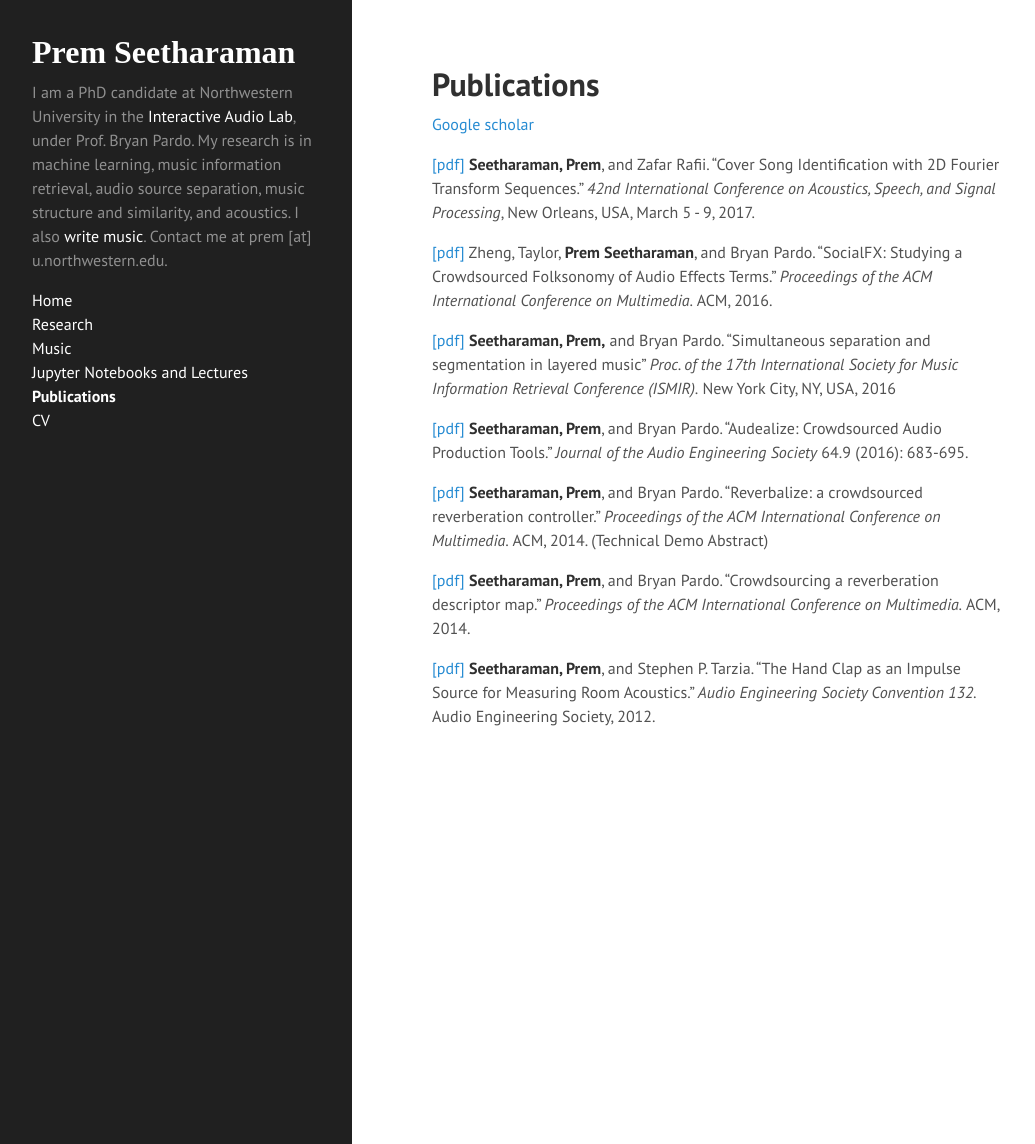
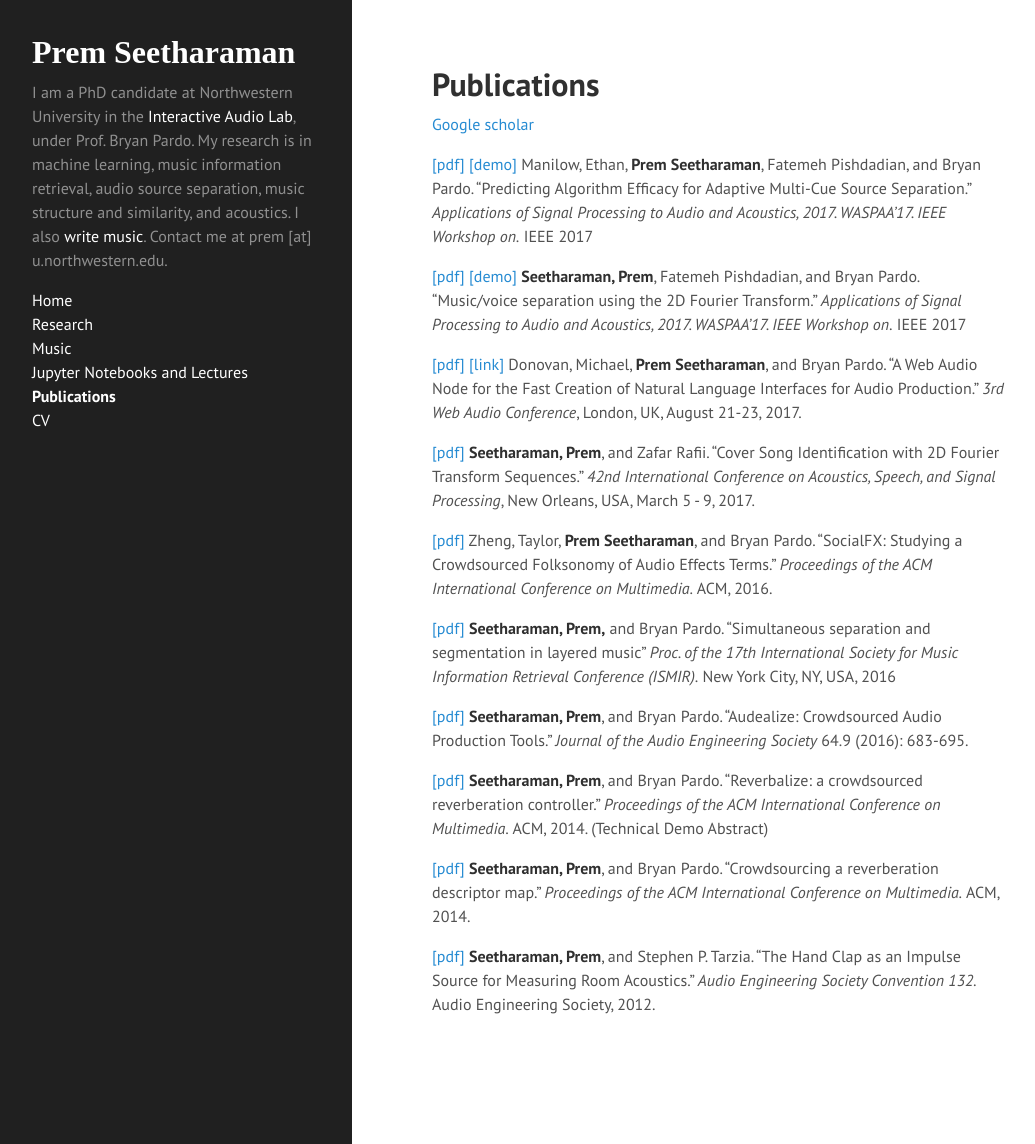
Before and after one commit to pseeth/pseeth.github.io.old, a Jekyll site: the page built from publications.md, in a window 1280 px wide and 1144 px high. Shown: the whole window, without its empty margins (0-1035 px from the left). Built offline with Jekyll 4.4.1, drawn with Linux system fonts in a browser that asks for light colours; Markdown is read by kramdown in place of the engine named in the settings; comment, search, counter and statistics services are not loaded.

Commit message:
updated pubs

```diff
--- a/publications.md
+++ b/publications.md
@@ -4,11 +4,33 @@ title: Publications
 ---
 [Google scholar](https://scholar.google.com/citations?user=XHD-48cAAAAJ&hl=en)
 
+[[pdf]](/public/papers/manilow_seetharaman_pishdadian_waspaa2017.pdf)
+[[demo]](https://interactiveaudiolab.github.io/demos/multicue)
+Manilow, Ethan, **Prem Seetharaman**, Fatemeh Pishdadian, and Bryan Pardo.
+"Predicting Algorithm Efficacy for Adaptive Multi-Cue Source Separation."
+*Applications of Signal Processing to Audio and Acoustics, 2017.
+WASPAA'17. IEEE Workshop on.* IEEE 2017
+
+[[pdf]](/public/papers/seetharaman_2dft_waspaa2017.pdf)
+[[demo]](https://interactiveaudiolab.github.io/demos/2dft)
+**Seetharaman, Prem**, Fatemeh Pishdadian, and Bryan Pardo.
+"Music/voice separation using the 2D Fourier Transform."
+*Applications of Signal Processing to Audio and Acoustics, 2017. WASPAA'17.
+IEEE Workshop on.* IEEE 2017
+
+[[pdf]](/public/papers/donovan_seetharaman_web_audio.pdf)
+[[link]](https://interactiveaudiolab.github.io/audealize_api/)
+Donovan, Michael, **Prem Seetharaman**, and Bryan Pardo.
+"A Web Audio Node for the Fast Creation of Natural Language Interfaces
+for Audio Production." *3rd Web Audio Conference*,
+London, UK, August 21-23, 2017.
+
 [[pdf]](/public/papers/seetharaman_rafii_icassp17.pdf)
 **Seetharaman, Prem**, and Zafar Rafii. “Cover Song Identification with
 2D Fourier Transform Sequences.” *42nd International Conference on
 Acoustics, Speech, and Signal Processing*, New Orleans, USA, March 5 -
 9, 2017.
+
 
 [[pdf]](/public/papers/zheng_seetharaman_pardo_acmmm.pdf)
 Zheng, Taylor, **Prem Seetharaman**, and Bryan Pardo. “SocialFX:
```
Also changed, not shown: 4 other files.
